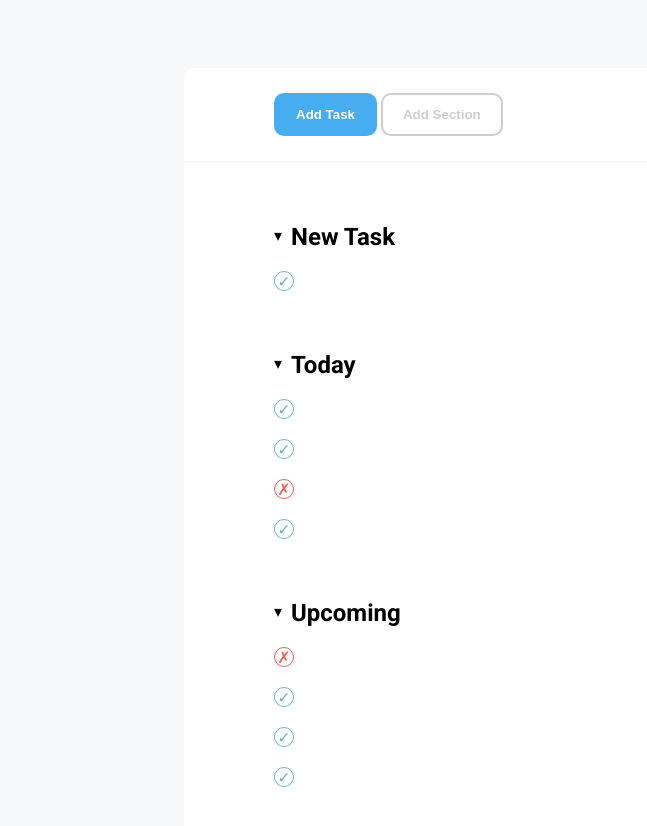
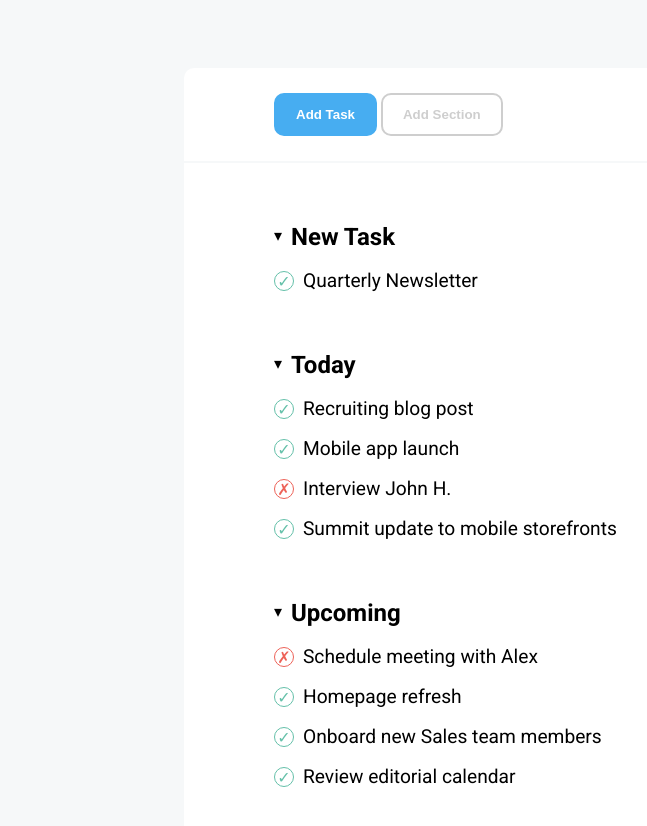
Before and after one commit to mattiavolpe/html-css-toboolist, a plain HTML site: page index.html in a window 1280 px wide. Shown: the part 122-948 px from the top of the page, without its empty margins (8-655 px from the left). Drawn offline with Linux system fonts and the light colour scheme.

Commit message:
Add rows text content

```diff
--- a/css/style.css
+++ b/css/style.css
@@ -76,6 +76,12 @@ section {
   border: 1px solid #ed6258;
 }
 
+.row-content {
+  margin: 0 5px;
+  font-size: 1.2rem;
+  line-height: 20px;
+}
+
 /* Header */
 
 #site-header {
--- a/index.html
+++ b/index.html
@@ -37,7 +37,7 @@
           <h2 class="section-title vcenter">New Task</h2>
           <div class="section-row">
             <span class="symbol check">&check;</span>
-            <span class="row-content"></span>
+            <span class="row-content">Quarterly Newsletter</span>
           </div>
         </section>
         <!-- /#new-task -->
@@ -47,19 +47,19 @@
           <h2 class="section-title vcenter">Today</h2>
           <div class="section-row">
             <span class="symbol check">&check;</span>
-            <span class="row-content"></span>
+            <span class="row-content">Recruiting blog post</span>
           </div>
           <div class="section-row">
             <span class="symbol check">&check;</span>
-            <span class="row-content"></span>
+            <span class="row-content">Mobile app launch</span>
           </div>
           <div class="section-row">
             <span class="symbol uncheck">&cross;</span>
-            <span class="row-content"></span>
+            <span class="row-content">Interview John H.</span>
           </div>
           <div class="section-row">
             <span class="symbol check">&check;</span>
-            <span class="row-content"></span>
+            <span class="row-content">Summit update to mobile storefronts</span>
           </div>
         </section>
         <!-- /#today -->
@@ -69,19 +69,19 @@
           <h2 class="section-title vcenter">Upcoming</h2>
           <div class="section-row">
             <span class="symbol uncheck">&cross;</span>
-            <span class="row-content"></span>
+            <span class="row-content">Schedule meeting with Alex</span>
           </div>
           <div class="section-row">
             <span class="symbol check">&check;</span>
-            <span class="row-content"></span>
+            <span class="row-content">Homepage refresh</span>
           </div>
           <div class="section-row">
             <span class="symbol check">&check;</span>
-            <span class="row-content"></span>
+            <span class="row-content">Onboard new Sales team members</span>
           </div>
           <div class="section-row">
             <span class="symbol check">&check;</span>
-            <span class="row-content"></span>
+            <span class="row-content">Review editorial calendar</span>
           </div>
         </section>
         <!-- /#upcoming -->
```
